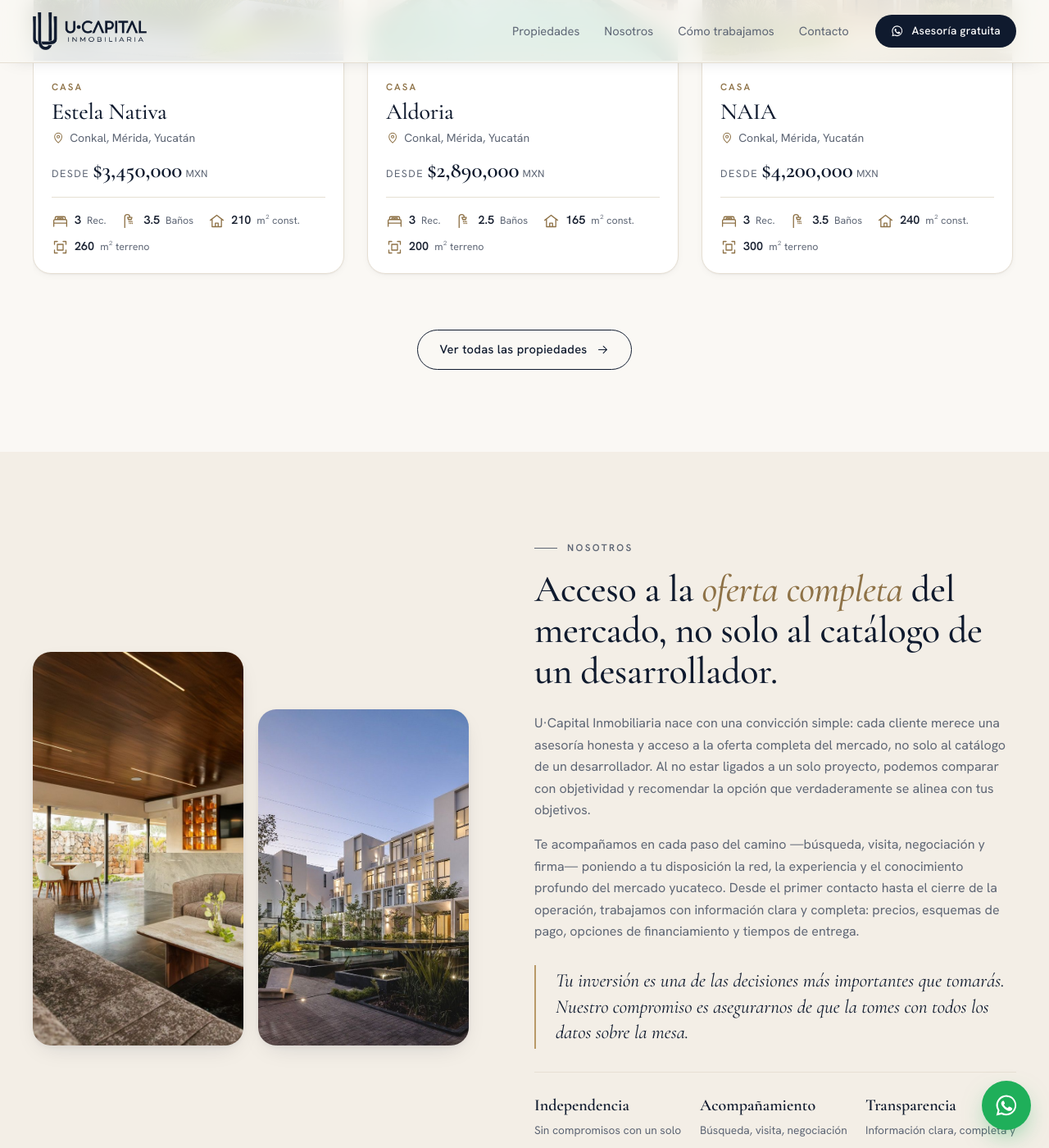
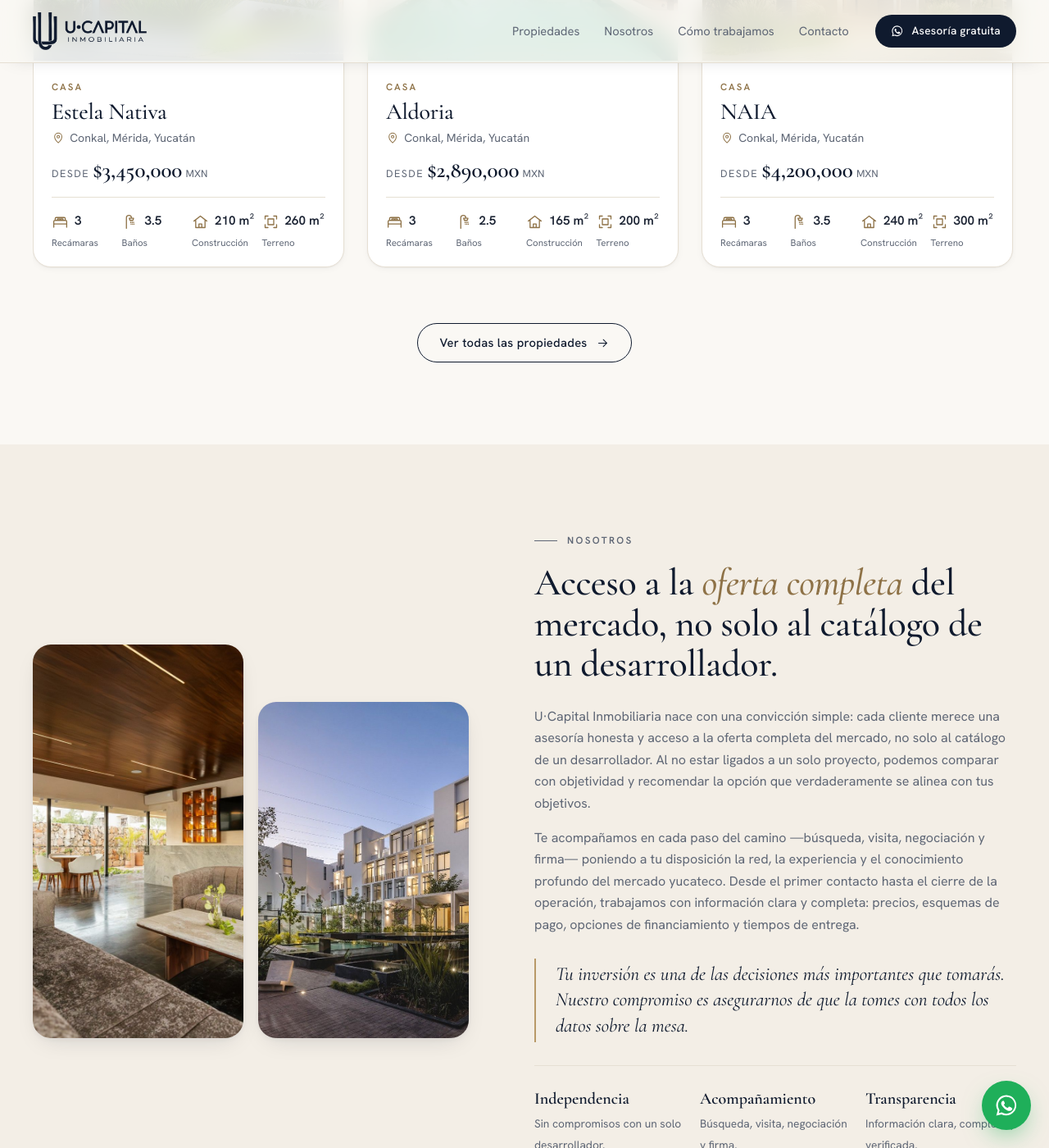
Before and after one commit to nandofrc80/ucapital.mx, a Jekyll site: the page built from index.html, in a window 1280 px wide and 1400 px high, scrolled down 1553 px. Shown: the whole window at 82% size. Built offline with Jekyll 4.4.1, drawn with Linux system fonts in a browser that asks for light colours.

Commit message:
Tarjetas: datos en 4 columnas con etiqueta
Co-Authored-By: Claude Opus 5.5 <noreply@anthropic.com>
Claude-Session: https://claude.ai/code/session_015ykr8YQXJFJ75zMsC2hNVh

```diff
--- a/_includes/tarjeta.html
+++ b/_includes/tarjeta.html
@@ -16,10 +16,10 @@
       <p class="card__loc">{% include icono.html n="pin" %}{{ p.zona }}{% if p.ciudad %}, {{ p.ciudad }}{% endif %}</p>
       <p class="precio">{% include precio.html p=p %}</p>
       <ul class="specs">
-        {%- if p.recamaras and p.recamaras != "" %}<li title="Recámaras">{% include icono.html n="cama" %}<span>{{ p.recamaras }}</span><small>Rec.</small></li>{% endif -%}
+        {%- if p.recamaras and p.recamaras != "" %}<li title="Recámaras">{% include icono.html n="cama" %}<span>{{ p.recamaras }}</span><small>Recámaras</small></li>{% endif -%}
         {%- if p.banos and p.banos != "" %}<li title="Baños">{% include icono.html n="regadera" %}<span>{{ p.banos }}</span><small>Baños</small></li>{% endif -%}
-        {%- if p.construccion and p.construccion > 0 %}<li title="Metros de construcción">{% include icono.html n="construccion" %}<span>{{ p.construccion }}</span><small>m² const.</small></li>{% endif -%}
-        {%- if p.terreno and p.terreno > 0 %}<li title="Metros de terreno">{% include icono.html n="terreno" %}<span>{{ p.terreno }}</span><small>m² terreno</small></li>{% endif -%}
+        {%- if p.construccion and p.construccion > 0 %}<li title="Metros de construcción">{% include icono.html n="construccion" %}<span>{{ p.construccion }} m²</span><small>Construcción</small></li>{% endif -%}
+        {%- if p.terreno and p.terreno > 0 %}<li title="Metros de terreno">{% include icono.html n="terreno" %}<span>{{ p.terreno }} m²</span><small>Terreno</small></li>{% endif -%}
       </ul>
     </div>
   </a>
--- a/assets/css/site.css
+++ b/assets/css/site.css
@@ -198,11 +198,11 @@ p { margin: 0 0 1em; }
 .precio__monto { font-family: var(--display); font-size: 1.7rem; font-weight: 600; line-height: 1; }
 .precio__monto--consultar { font-size: 1.35rem; font-weight: 500; font-style: italic; color: var(--gold-dark); }
 .precio__mon { font-size: .78rem; color: var(--ink-soft); }
-.specs { list-style: none; padding: 16px 0 0; margin: auto 0 0; border-top: 1px solid var(--line); display: flex; flex-wrap: wrap; gap: 8px 18px; }
-.specs li { display: flex; align-items: center; gap: 7px; font-size: .9rem; color: var(--ink); }
+.specs { list-style: none; padding: 16px 0 0; margin: auto 0 0; border-top: 1px solid var(--line); display: grid; grid-template-columns: repeat(4, minmax(0, 1fr)); gap: 8px; }
+.specs li { display: grid; grid-template-columns: auto 1fr; align-items: center; column-gap: 7px; font-size: .95rem; color: var(--ink); min-width: 0; }
 .specs li .ico { width: 21px; height: 21px; color: var(--gold-dark); }
-.specs li span { font-weight: 600; }
-.specs li small { font-size: .78rem; color: var(--ink-soft); }
+.specs li span { font-weight: 600; white-space: nowrap; }
+.specs li small { grid-column: 1 / -1; font-size: .72rem; color: var(--ink-soft); white-space: nowrap; margin-top: 3px; }
 
 /* Carrusel */
 .carousel { display: grid; grid-auto-flow: column; grid-auto-columns: calc((100% - 2 * 28px) / 3); gap: 28px; overflow-x: auto; scroll-snap-type: x mandatory; scroll-behavior: smooth; padding: 6px 2px 24px; scrollbar-width: none; }
@@ -324,7 +324,7 @@ p { margin: 0 0 1em; }
 
 .ficha { display: grid; grid-template-columns: 1fr 380px; gap: 60px; align-items: start; }
 .ficha__title { font-size: clamp(2.4rem, 4.4vw, 3.6rem); margin-bottom: 10px; }
-.specs--big { border: 1px solid var(--line); border-radius: var(--radius-lg); background: var(--white); padding: 22px 26px; margin: 28px 0 40px; gap: 18px 34px; }
+.specs--big { border: 1px solid var(--line); border-radius: var(--radius-lg); background: var(--white); padding: 22px 26px; margin: 28px 0 40px; display: flex; flex-wrap: wrap; gap: 18px 40px; }
 .specs--big li { flex-direction: column; align-items: flex-start; gap: 4px; }
 .specs--big li .ico { width: 26px; height: 26px; margin-bottom: 4px; }
 .specs--big li span { font-size: 1.15rem; color: var(--navy); }
```
